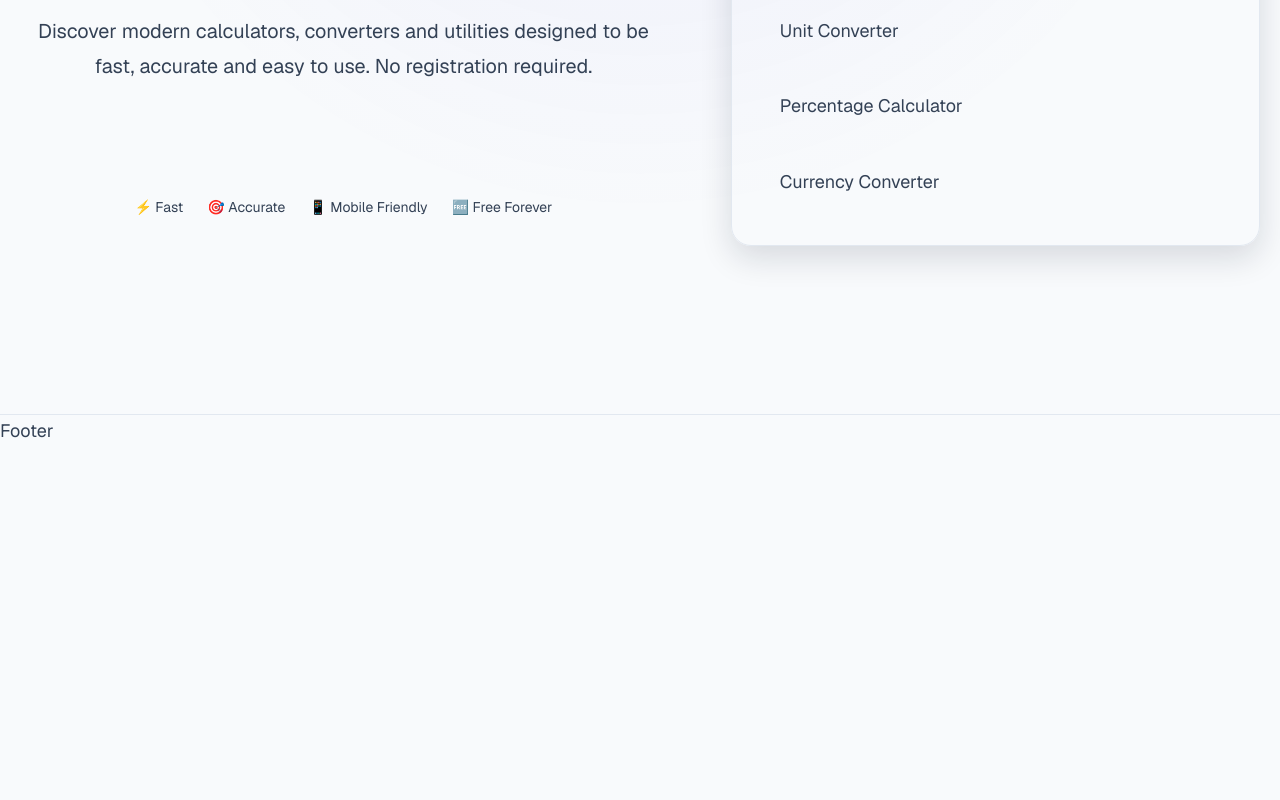
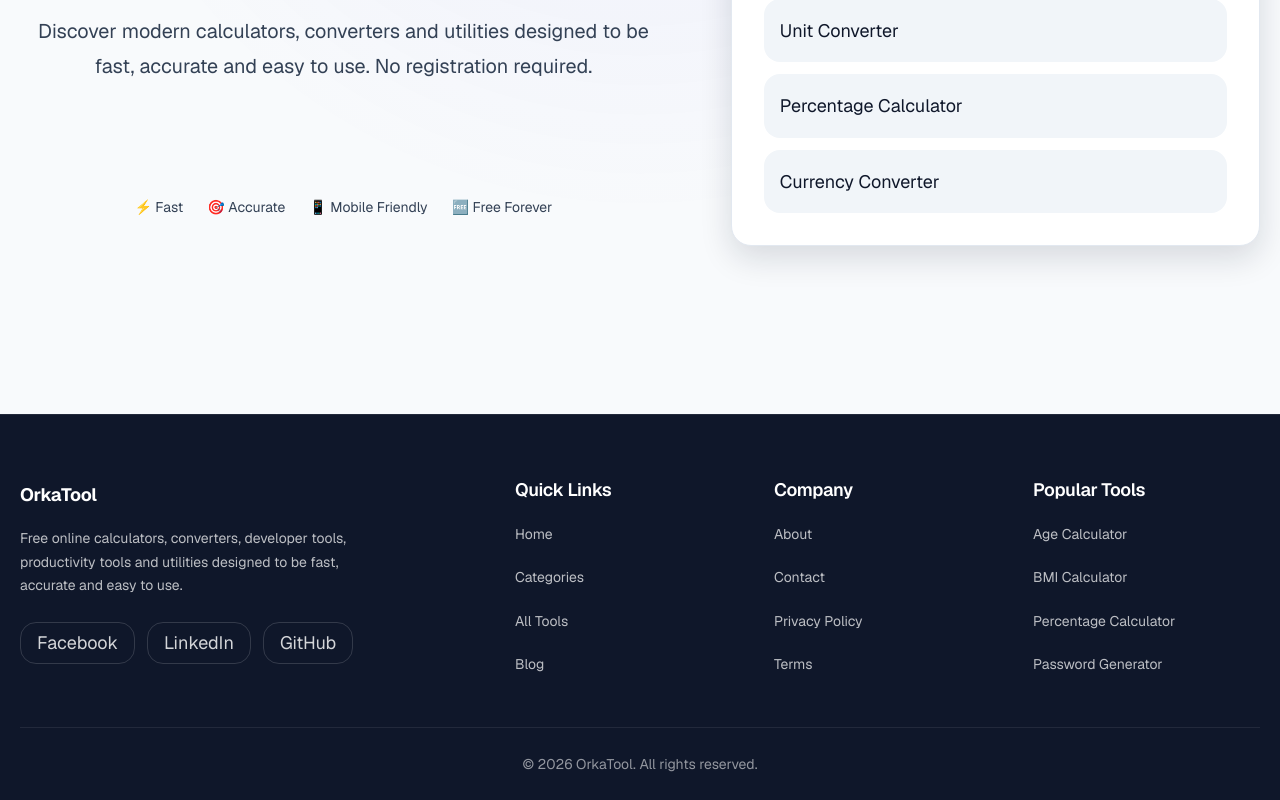
Before and after one commit to noorabdullah2006/orkatool, a Next.js app: page / in a window 1280 px wide. Shown: the part 485-1285 px from the top of the page. Before the commit the page ends 932 px from the top, so only its background shows below. Built offline with nearby package versions, Linux system fonts and the light colour scheme.

Commit message:
Build reusable footer layout and improve color design tokens

```diff
--- /dev/null
+++ b/components/layout/footer/footer-bottom.tsx
@@ -0,0 +1,12 @@
+export default function FooterBottom() {
+  return (
+    <div className="footer-bottom">
+
+      <p className="footer-copyright">
+        © {new Date().getFullYear()} OrkaTool.
+        All rights reserved.
+      </p>
+
+    </div>
+  );
+}
--- /dev/null
+++ b/components/layout/footer/footer-brand.tsx
@@ -0,0 +1,20 @@
+export default function FooterBrand() {
+  return (
+    <div className="footer-brand">
+
+      <a
+        href="/"
+        className="footer-logo"
+      >
+        OrkaTool
+      </a>
+
+      <p className="footer-description">
+        Free online calculators, converters, developer tools,
+        productivity tools and utilities designed to be fast,
+        accurate and easy to use.
+      </p>
+
+    </div>
+  );
+}
--- /dev/null
+++ b/components/layout/footer/footer-data.ts
@@ -0,0 +1,53 @@
+import type {
+  FooterSection,
+  SocialLink,
+} from "./footer.types";
+
+export const footerSections: FooterSection[] = [
+  {
+    title: "Quick Links",
+    links: [
+      { label: "Home", href: "/" },
+      { label: "Categories", href: "/categories" },
+      { label: "All Tools", href: "/tools" },
+      { label: "Blog", href: "/blog" },
+    ],
+  },
+
+  {
+    title: "Company",
+    links: [
+      { label: "About", href: "/about" },
+      { label: "Contact", href: "/contact" },
+      { label: "Privacy Policy", href: "/privacy-policy" },
+      { label: "Terms", href: "/terms" },
+    ],
+  },
+
+  {
+    title: "Popular Tools",
+    links: [
+      { label: "Age Calculator", href: "/tools/age-calculator" },
+      { label: "BMI Calculator", href: "/tools/bmi-calculator" },
+      { label: "Percentage Calculator", href: "/tools/percentage-calculator" },
+      { label: "Password Generator", href: "/tools/password-generator" },
+    ],
+  },
+];
+
+export const socialLinks: SocialLink[] = [
+  {
+    label: "Facebook",
+    href: "#",
+  },
+
+  {
+    label: "LinkedIn",
+    href: "#",
+  },
+
+  {
+    label: "GitHub",
+    href: "#",
+  },
+];
--- a/components/layout/footer/footer-links.tsx
+++ b/components/layout/footer/footer-links.tsx
@@ -1,46 +1,35 @@
-const footerLinks = [
-  {
-    title: "Product",
-    links: [
-      { label: "Tools", href: "/tools" },
-      { label: "Categories", href: "/categories" },
-      { label: "Blog", href: "/blog" },
-    ],
-  },
-  {
-    title: "Company",
-    links: [
-      { label: "About", href: "/about" },
-      { label: "Contact", href: "/contact" },
-    ],
-  },
-  {
-    title: "Legal",
-    links: [
-      { label: "Privacy Policy", href: "/privacy-policy" },
-      { label: "Terms of Service", href: "/terms-of-service" },
-    ],
-  },
-];
+import { footerSections } from "./footer-data";
 
 export default function FooterLinks() {
   return (
     <div className="footer-links">
-      {footerLinks.map((group) => (
-        <div key={group.title} className="footer-column">
-          <h3>{group.title}</h3>
 
-          <ul>
-            {group.links.map((link) => (
+      {footerSections.map((section) => (
+        <div
+          key={section.title}
+          className="footer-links-group"
+        >
+          <h3 className="footer-links-title">
+            {section.title}
+          </h3>
+
+          <ul className="footer-links-list">
+
+            {section.links.map((link) => (
               <li key={link.href}>
-                <a href={link.href}>
+                <a
+                  href={link.href}
+                  className="footer-link"
+                >
                   {link.label}
                 </a>
               </li>
             ))}
+
           </ul>
         </div>
       ))}
+
     </div>
   );
 }
--- a/components/layout/footer/footer-social.tsx
+++ b/components/layout/footer/footer-social.tsx
@@ -1,24 +1,19 @@
+import { socialLinks } from "./footer-data";
+
 export default function FooterSocial() {
   return (
     <div className="footer-social">
 
-      <h3>Follow Us</h3>
-
-      <div className="footer-social-links">
-
-        <a href="#" aria-label="Facebook">
-          Facebook
+      {socialLinks.map((item) => (
+        <a
+          key={item.label}
+          href={item.href}
+          className="footer-social-link"
+          aria-label={item.label}
+        >
+          {item.label}
         </a>
-
-        <a href="#" aria-label="Instagram">
-          Instagram
-        </a>
-
-        <a href="#" aria-label="LinkedIn">
-          LinkedIn
-        </a>
-
-      </div>
+      ))}
 
     </div>
   );
--- a/components/layout/footer/footer.tsx
+++ b/components/layout/footer/footer.tsx
@@ -1,7 +1,27 @@
+import Container from "@/components/layout/container";
+
+import FooterBrand from "./footer-brand";
+import FooterLinks from "./footer-links";
+import FooterSocial from "./footer-social";
+import FooterBottom from "./footer-bottom";
+
 export default function Footer() {
   return (
     <footer className="site-footer">
-      Footer
+      <Container>
+        <div className="site-footer-inner">
+          <div className="footer-top">
+            <div className="footer-brand-wrapper">
+              <FooterBrand />
+              <FooterSocial />
+            </div>
+
+            <FooterLinks />
+          </div>
+
+          <FooterBottom />
+        </div>
+      </Container>
     </footer>
   );
 }
--- a/styles/layouts/footer.css
+++ b/styles/layouts/footer.css
@@ -1,83 +1,164 @@
-/* =========================================================
-   Footer
-========================================================= */
+/* ==========================================================
+   FOOTER
+========================================================== */
 
 .site-footer {
   margin-top: auto;
 
-  background: var(--color-surface);
-  border-top: 1px solid var(--color-border);
+  background: var(--color-text-primary);
+  color: var(--color-white);
+
+  border-top: 1px solid rgba(255, 255, 255, 0.08);
 }
 
-/* =========================================================
-   Top
-========================================================= */
+/* ==========================================================
+   INNER
+========================================================== */
 
-.site-footer-top {
-  display: grid;
-  grid-template-columns: 2fr 3fr 1fr;
+.site-footer-inner {
+  display: flex;
+  flex-direction: column;
 
-  gap: var(--space-10);
+  gap: var(--space-12);
 
-  padding-block: var(--space-12);
+  padding:
+    var(--space-16)
+    0
+    var(--space-6);
 }
 
-/* =========================================================
-   Brand
-========================================================= */
+/* ==========================================================
+   TOP
+========================================================== */
 
-.site-footer-brand {
+.footer-top {
+  display: grid;
+  grid-template-columns: 1.2fr 2fr;
+
+  gap: var(--space-12);
+
+  align-items: start;
+}
+
+/* ==========================================================
+   BRAND
+========================================================== */
+
+.footer-brand-wrapper {
   display: flex;
   flex-direction: column;
+
+  gap: var(--space-6);
+}
+
+.footer-brand {
+  display: flex;
+  flex-direction: column;
+
   gap: var(--space-4);
 }
 
-.site-footer-logo {
-  display: inline-flex;
+.footer-logo {
+  color: var(--color-white);
 
-  color: var(--color-text-primary);
+  text-decoration: none;
 
   font-size: var(--font-size-2xl);
   font-weight: var(--font-weight-bold);
 
-  text-decoration: none;
+  letter-spacing: -.02em;
 
   transition: color var(--transition-fast);
 }
 
-.site-footer-logo:hover {
+.footer-logo:hover {
   color: var(--color-primary);
 }
 
-.site-footer-description {
+.footer-description {
   max-width: 340px;
 
-  color: var(--color-text-secondary);
+  color: rgba(255,255,255,.72);
 
-  line-height: var(--line-height-relaxed);
+  line-height: 1.7;
+
+  font-size: var(--font-size-sm);
 }
 
-/* =========================================================
-   Links
-========================================================= */
+/* ==========================================================
+   SOCIAL
+========================================================== */
+
+.footer-social {
+  display: flex;
+  flex-wrap: wrap;
+
+  gap: var(--space-3);
+}
+
+.footer-social-link {
+  display: inline-flex;
+  align-items: center;
+  justify-content: center;
+
+  min-width: 42px;
+  height: 42px;
+
+  padding: 0 var(--space-4);
+
+  border-radius: var(--radius-lg);
+
+  border: 1px solid rgba(255,255,255,.15);
+
+  color: rgba(255,255,255,.82);
+
+  text-decoration: none;
+
+  transition:
+    background var(--transition-fast),
+    color var(--transition-fast),
+    border-color var(--transition-fast),
+    transform var(--transition-fast);
+}
+
+.footer-social-link:hover {
+  background: var(--color-primary);
+
+  border-color: var(--color-primary);
+
+  color: var(--color-white);
+
+  transform: translateY(-2px);
+}
+
+/* ==========================================================
+   LINKS
+========================================================== */
 
 .footer-links {
   display: grid;
-  grid-template-columns: repeat(3, 1fr);
+
+  grid-template-columns: repeat(3,1fr);
 
   gap: var(--space-8);
 }
 
-.footer-column h3 {
-  margin-bottom: var(--space-4);
+.footer-links-group {
+  display: flex;
+  flex-direction: column;
 
-  color: var(--color-text-primary);
+  gap: var(--space-4);
+}
+
+.footer-links-title {
+  color: var(--color-white);
 
   font-size: var(--font-size-base);
+
   font-weight: var(--font-weight-semibold);
 }
 
-.footer-column ul {
+.footer-links-list {
   display: flex;
   flex-direction: column;
 
@@ -89,114 +170,109 @@
   list-style: none;
 }
 
-.footer-column a {
-  color: var(--color-text-secondary);
+.footer-link {
+  color: rgba(255,255,255,.72);
 
   text-decoration: none;
 
-  transition: color var(--transition-fast);
+  font-size: var(--font-size-sm);
+
+  transition:
+    color var(--transition-fast),
+    transform var(--transition-fast);
 }
 
-.footer-column a:hover {
+.footer-link:hover {
   color: var(--color-primary);
+
+  transform: translateX(4px);
 }
 
-/* =========================================================
-   Social
-========================================================= */
+/* ==========================================================
+   BOTTOM
+========================================================== */
 
-.footer-social {
+.footer-bottom {
   display: flex;
-  flex-direction: column;
 
-  gap: var(--space-4);
-}
-
-.footer-social h3 {
-  color: var(--color-text-primary);
-
-  font-size: var(--font-size-base);
-  font-weight: var(--font-weight-semibold);
-}
-
-.footer-social-links {
-  display: flex;
-  flex-direction: column;
-
-  gap: var(--space-3);
-}
-
-.footer-social-links a {
-  color: var(--color-text-secondary);
-
-  text-decoration: none;
-
-  transition: color var(--transition-fast);
-}
-
-.footer-social-links a:hover {
-  color: var(--color-primary);
-}
-
-/* =========================================================
-   Bottom
-========================================================= */
-
-.site-footer-bottom {
-  display: flex;
   align-items: center;
   justify-content: center;
 
-  padding-block: var(--space-6);
+  padding-top: var(--space-6);
 
-  border-top: 1px solid var(--color-border);
+  border-top: 1px solid rgba(255,255,255,.08);
 }
 
-.site-footer-bottom p {
-  color: var(--color-text-muted);
+.footer-copyright {
+  color: rgba(255,255,255,.55);
+
+  text-align: center;
 
   font-size: var(--font-size-sm);
 }
 
-/* =========================================================
-   Focus
-========================================================= */
+/* ==========================================================
+   FOCUS
+========================================================== */
 
-.site-footer a:focus-visible {
+.footer-logo:focus-visible,
+.footer-link:focus-visible,
+.footer-social-link:focus-visible {
   outline: 2px solid var(--color-primary);
+
   outline-offset: 4px;
 }
 
-/* =========================================================
-   Responsive
-========================================================= */
+/* ==========================================================
+   RESPONSIVE
+========================================================== */
 
-@media (max-width: 1024px) {
+@media (max-width:1024px){
 
-  .site-footer-top {
-    grid-template-columns: 1fr;
+  .footer-top{
 
-    gap: var(--space-10);
+    grid-template-columns:1fr;
+
+    gap:var(--space-10);
   }
 
-  .footer-links {
-    grid-template-columns: repeat(2, 1fr);
+  .footer-links{
+
+    grid-template-columns:repeat(2,1fr);
   }
+
 }
 
-@media (max-width: 640px) {
+@media (max-width:640px){
 
-  .site-footer-top {
-    padding-block: var(--space-10);
+  .site-footer-inner{
+
+    padding:
+      var(--space-12)
+      0
+      var(--space-6);
   }
 
-  .footer-links {
-    grid-template-columns: 1fr;
+  .footer-links{
 
-    gap: var(--space-6);
+    grid-template-columns:1fr;
+
+    gap:var(--space-8);
   }
 
-  .site-footer-bottom {
-    text-align: center;
+  .footer-social{
+
+    justify-content:flex-start;
   }
+
+  .footer-bottom{
+
+    justify-content:flex-start;
+  }
+
+  .footer-copyright{
+
+    text-align:left;
+  }
+
 }
--- a/styles/tokens/colors.css
+++ b/styles/tokens/colors.css
@@ -1,4 +1,5 @@
 :root {
+
   /* ==================================================
      Brand Colors
   ================================================== */
@@ -12,6 +13,8 @@
   ================================================== */
 
   --color-white: #ffffff;
+  --color-black: #000000;
+
   --color-background: #f8fafc;
 
   /* ==================================================
@@ -47,21 +50,55 @@
   --color-info-bg: #e0f2fe;
 
   /* ==================================================
-     Semantic UI Tokens
-     (Components should use these)
+     Surface
   ================================================== */
 
-  --color-text: var(--color-slate-700);
-  --color-heading: var(--color-slate-900);
-  --color-muted: var(--color-slate-500);
+  --color-surface: var(--color-white);
+  --color-surface-secondary: var(--color-slate-50);
+
+  /* ==================================================
+     Text
+  ================================================== */
+
+  --color-text-primary: var(--color-slate-900);
+  --color-text-secondary: var(--color-slate-700);
+  --color-text-muted: var(--color-slate-500);
+
+  /* ==================================================
+     Background
+  ================================================== */
+
+  --color-background-secondary: var(--color-slate-100);
+
+  /* ==================================================
+     Borders
+  ================================================== */
 
   --color-border: var(--color-slate-200);
   --color-border-light: var(--color-slate-100);
   --color-border-dark: var(--color-slate-300);
   --color-border-focus: var(--color-primary);
 
+  /* ==================================================
+     Links
+  ================================================== */
+
   --color-link: var(--color-primary);
   --color-link-hover: var(--color-primary-hover);
 
+  /* ==================================================
+     Cards
+  ================================================== */
+
   --color-card: var(--color-white);
+
+  /* ==================================================
+     Legacy Tokens
+     (Temporary compatibility while migrating)
+  ================================================== */
+
+  --color-text: var(--color-text-secondary);
+  --color-heading: var(--color-text-primary);
+  --color-muted: var(--color-text-muted);
+
 }
```
Also changed, not shown: components/layout/footer/footer.types.ts (added, +14 -0 lines).
